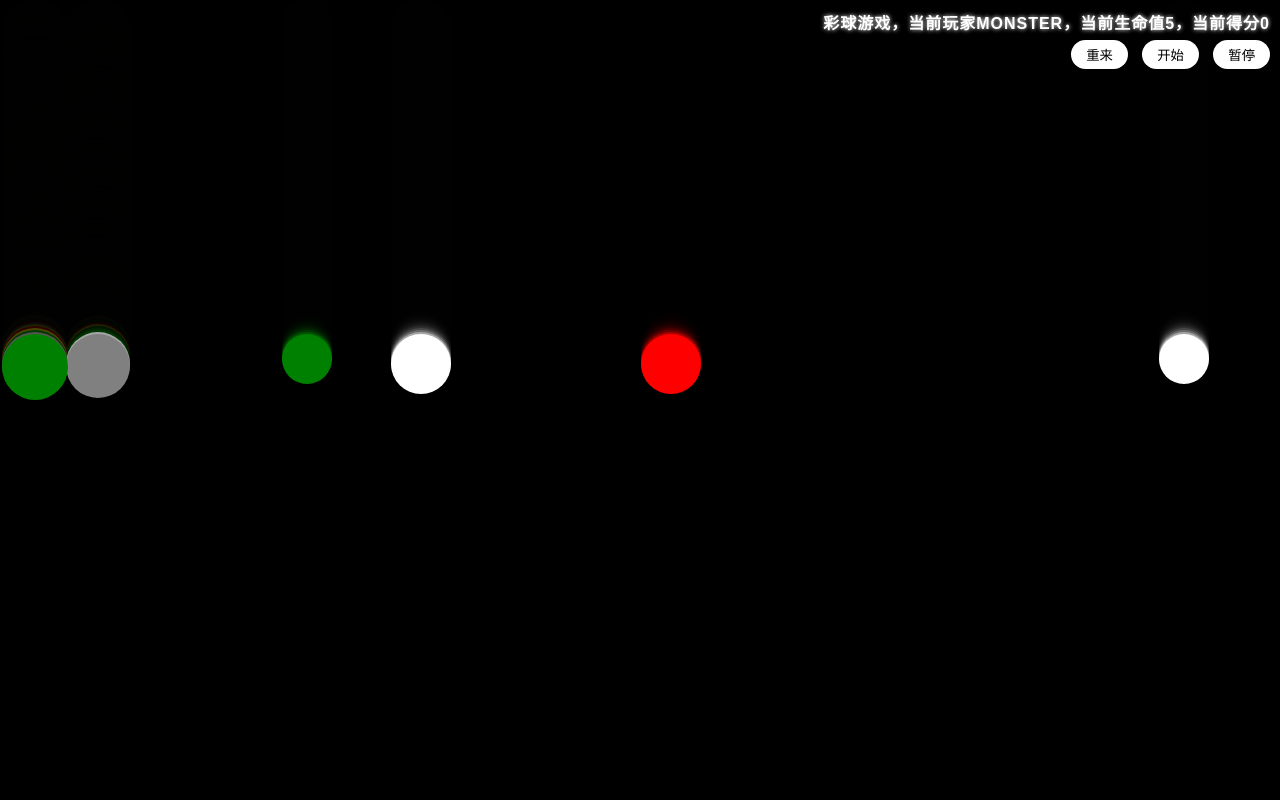
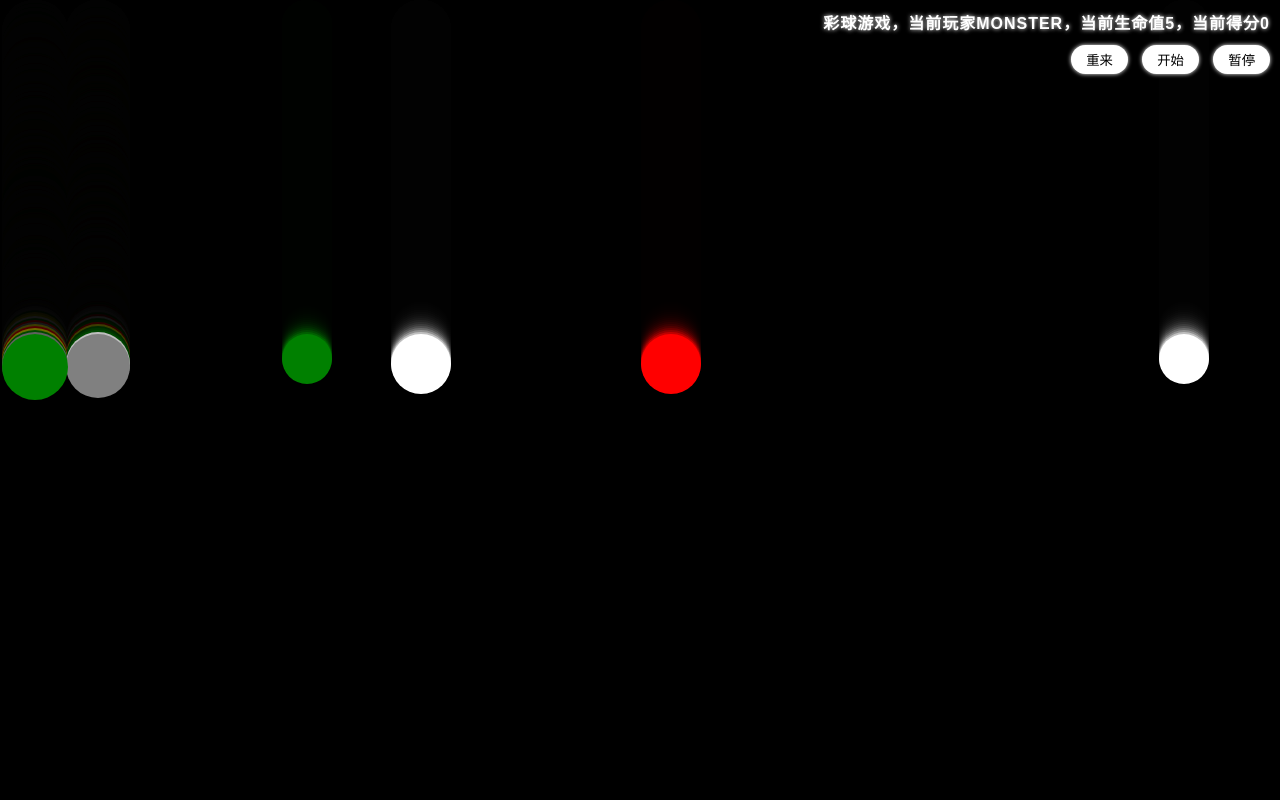
Before and after one commit to 237005722/falling-colored-ball, a plain HTML site: page index.html in a window 1280 px wide. Both pictures are taken after a click on the button "开始". Drawn offline with Linux system fonts and the light colour scheme.

Commit message:
first commit

```diff
--- a/index.html
+++ b/index.html
@@ -3,6 +3,7 @@
   <head>
     <meta charset="utf-8">
     <title>彩球游戏</title>
+    <link rel="icon" type="image/svg" sizes="64x64" href="ball.svg">
     <link rel="stylesheet" href="style.css">
   </head>
 
--- a/main.js
+++ b/main.js
@@ -13,7 +13,7 @@ let ballConfig = {
   minVel: 1, // 球的最小速度
   maxVel: 3, // 球的最大速度
   bgColor: 'rgba(0, 0, 0)', //背景颜色
-  transColor: 'rgba(0, 0, 0, 0.35)', //球的运动过渡背景颜色，透明度越高，球的运动轨迹越明显
+  transColor: 'rgba(0, 0, 0, 0.25)', //球的运动过渡背景颜色，透明度越高，球的运动轨迹越明显
 };
 
 // 生成随机数的函数
--- a/style.css
+++ b/style.css
@@ -22,24 +22,29 @@ h1 {
 
   color: white;
   text-shadow: 0 0 4px white;
+  z-index: 999;
 }
 
 .control {
   position: absolute;
   margin: 0;
-  top: 40px;
+  top: 45px;
   right: 10px;
+  z-index: 999;
 }
 
 .control button {
   background-color: white;
+  box-shadow: 0 0 4px white;
   border: none;
+  outline: none;
   border-radius: 15px;
   padding: 5px 15px;
-  margin-left: 10px
+  margin-left: 10px;
 }
 
 .control button:active,
 .control button:focus {
   border: none;
+  outline: none;
 }
```
Also changed, not shown: ball.svg (added).
